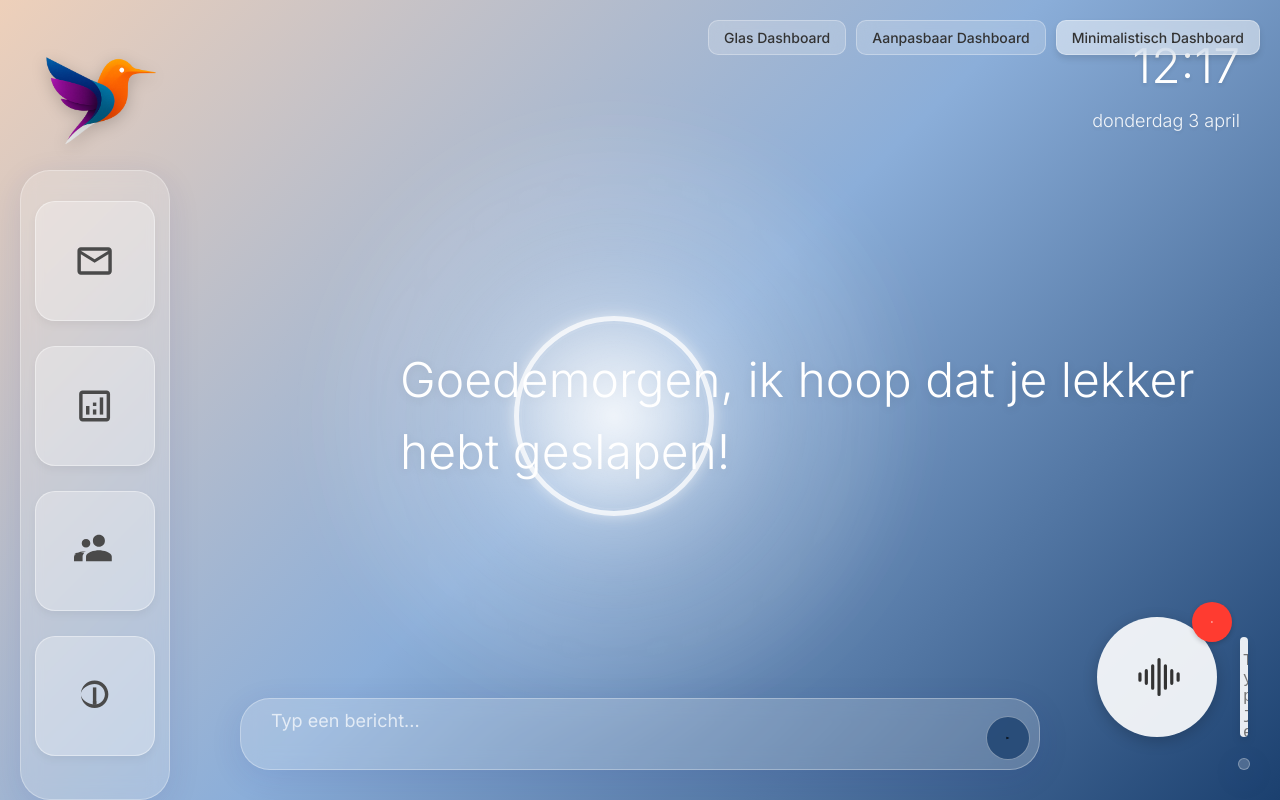
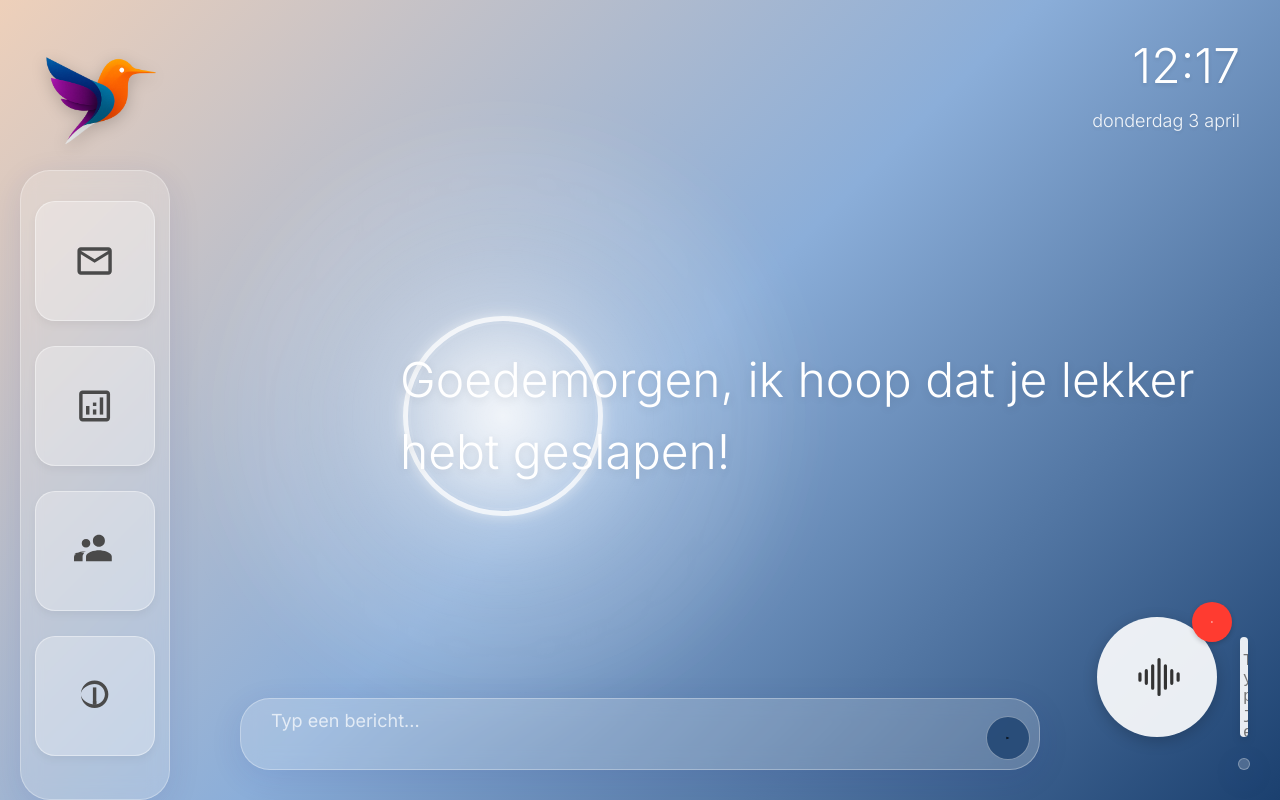
Before and after one commit to Voskesss/coliblanco-dashboard, a React (Vite) app: page / in a window 1280 px wide. Built offline with nearby package versions, Linux system fonts and the light colour scheme; no server answers.

Commit message:
aanpssingen

```diff
--- a/src/components/Dashboard/MinimalistDashboard.jsx
+++ b/src/components/Dashboard/MinimalistDashboard.jsx
@@ -111,6 +111,7 @@ const DesktopMessageContainer = styled.div`
   right: 80px;
   top: 50%;
   transform: translateY(-50%);
+  z-index: 3; /* Hoger dan de orb zodat de tekst altijd zichtbaar is */
 
   p {
     font-size: 3rem;
@@ -135,7 +136,7 @@ const DesktopGlowingOrb = styled.div`
   background: radial-gradient(circle, rgba(255, 255, 255, 0.6) 0%, rgba(255, 255, 255, 0.1) 70%);
   filter: blur(30px);
   top: 50%;
-  left: 40%;
+  left: 30%; /* Verplaatst naar links om ruimte te maken voor de tekst */
   transform: translate(-50%, -50%);
   z-index: 1;
   box-shadow: 0 0 100px 40px rgba(255, 255, 255, 0.2);
@@ -148,7 +149,7 @@ const DesktopOrbCloud = styled(motion.div)`
   border-radius: 50%;
   background: radial-gradient(circle, rgba(255, 255, 255, 0) 40%, rgba(255, 255, 255, 0.05) 70%, rgba(255, 255, 255, 0.1) 100%);
   top: 50%;
-  left: 40%;
+  left: 30%; /* Verplaatst naar links om ruimte te maken voor de tekst */
   transform: translate(-50%, -50%);
   z-index: 0;
   pointer-events: none;
@@ -158,7 +159,7 @@ const DesktopOrbCloud = styled(motion.div)`
 const DesktopPulsingOrbContainer = styled.div`
   position: absolute;
   top: 50%;
-  left: 40%;
+  left: 30%; /* Verplaatst naar links om ruimte te maken voor de tekst */
   transform: translate(-50%, -50%);
   z-index: 2;
 `;
--- a/src/pages/GlassDashboardPage.jsx
+++ b/src/pages/GlassDashboardPage.jsx
@@ -1,4 +1,4 @@
-import React, { useState } from 'react';
+import React from 'react';
 import GlassDashboard from '../components/Dashboard/GlassDashboard';
 import CustomizableDashboard from '../components/Dashboard/CustomizableDashboard';
 import MinimalistDashboard from '../components/Dashboard/MinimalistDashboard';
@@ -12,64 +12,13 @@ const PageContainer = styled.div`
   position: relative;
 `;
 
-const DashboardSelector = styled.div`
-  position: fixed;
-  top: 20px;
-  right: 20px;
-  z-index: 1000;
-  display: flex;
-  gap: 10px;
-`;
-
-const SelectorButton = styled.button`
-  background: rgba(255, 255, 255, 0.2);
-  backdrop-filter: blur(10px);
-  border: 1px solid rgba(255, 255, 255, 0.3);
-  border-radius: 10px;
-  padding: 8px 15px;
-  color: #333;
-  font-size: 14px;
-  cursor: pointer;
-  transition: all 0.3s ease;
-
-  &:hover {
-    background: rgba(255, 255, 255, 0.4);
-  }
-
-  &.active {
-    background: rgba(255, 255, 255, 0.5);
-    box-shadow: 0 4px 6px rgba(0, 0, 0, 0.1);
-  }
-`;
-
 const GlassDashboardPage = () => {
-  const [dashboardType, setDashboardType] = useState('minimalist');
+  const dashboardType = 'minimalist';
 
   return (
     <PageContainer>
       <GlassBackground />
       <DashboardController>
-        <DashboardSelector>
-          <SelectorButton
-            className={dashboardType === 'glass' ? 'active' : ''}
-            onClick={() => setDashboardType('glass')}
-          >
-            Glas Dashboard
-          </SelectorButton>
-          <SelectorButton
-            className={dashboardType === 'customizable' ? 'active' : ''}
-            onClick={() => setDashboardType('customizable')}
-          >
-            Aanpasbaar Dashboard
-          </SelectorButton>
-          <SelectorButton
-            className={dashboardType === 'minimalist' ? 'active' : ''}
-            onClick={() => setDashboardType('minimalist')}
-          >
-            Minimalistisch Dashboard
-          </SelectorButton>
-        </DashboardSelector>
-
         {dashboardType === 'glass' && <GlassDashboard />}
         {dashboardType === 'customizable' && <CustomizableDashboard />}
         {dashboardType === 'minimalist' && <MinimalistDashboard />}
```
